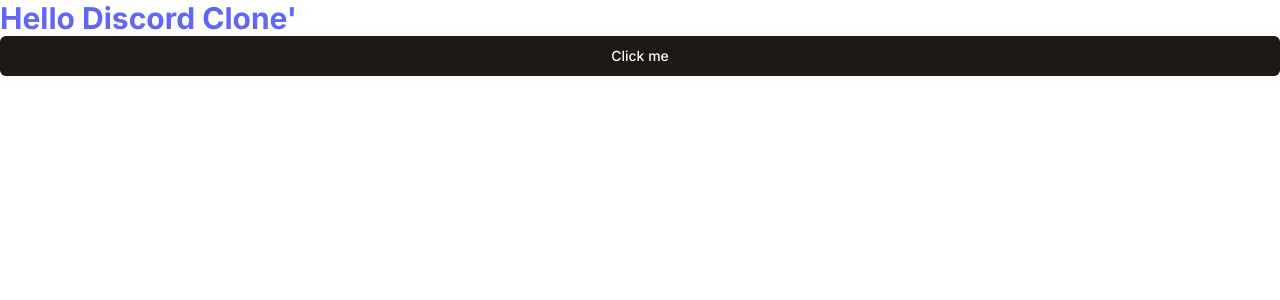
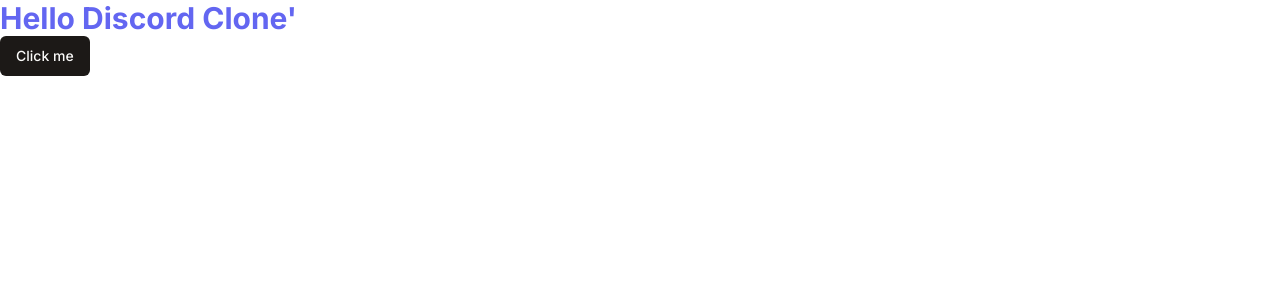
Before and after one commit to sangwopark19/discord-clone, a Next.js app: page / in a window 1280 px wide. Shown: the top 300 px of the page. Built offline with nearby package versions, Linux system fonts and the light colour scheme.

Commit message:
전체 넓이의 div 속성 삭제

```diff
--- a/app/page.tsx
+++ b/app/page.tsx
@@ -3,7 +3,7 @@
 
 export default function Home() {
   return (
-    <div className="flex flex-col">
+    <div>
       <p className='text-3xl font-bold text-indigo-500'>
         Hello Discord Clone'
       </p>
```
